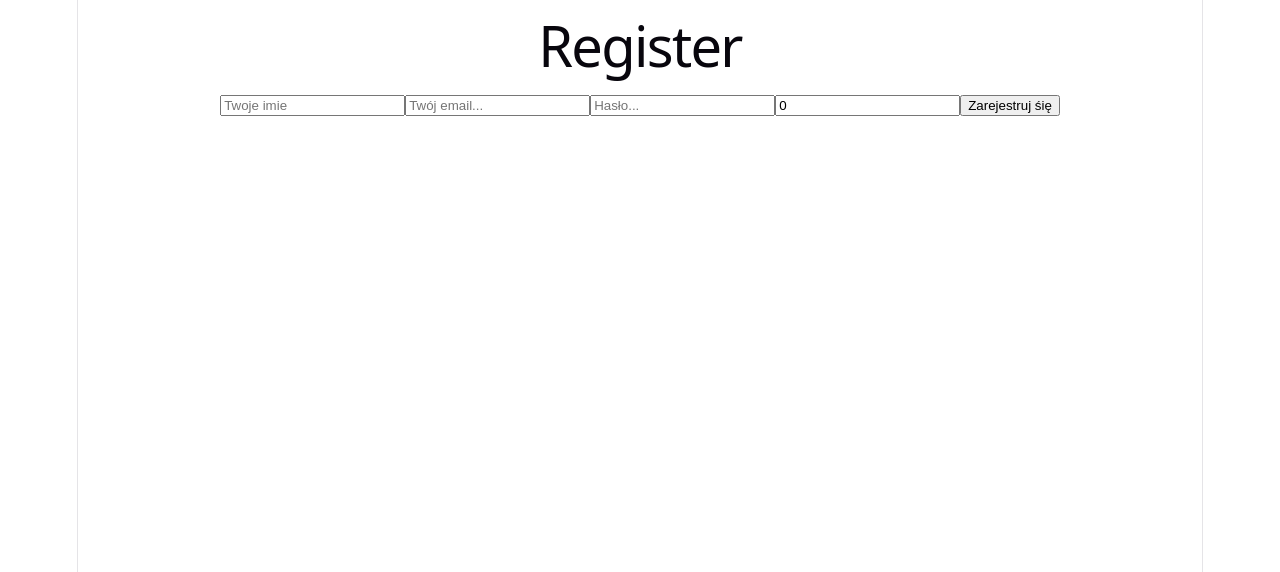
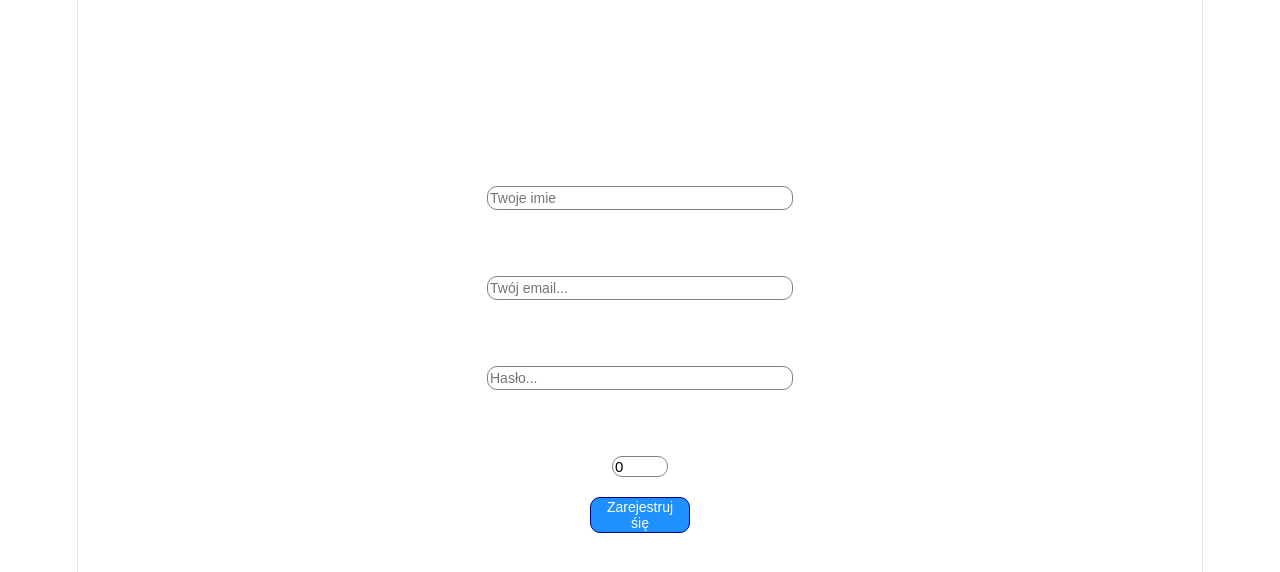
Before and after one commit to Tojt1/Trainingapp, a React app in the folder frontend/: page /register in a window 1280 px wide. Shown: the top 572 px of the page. Built offline with nearby package versions, Linux system fonts and the light colour scheme; the HTML template or start-up script is replaced by a standard one.

Commit message:
style for register and small changes in login style

```diff
--- a/frontend/src/assets/pages/Login.css
+++ b/frontend/src/assets/pages/Login.css
@@ -20,18 +20,24 @@
     gap: 12px;
 }
 
-.login-email{
+.form-label{
+    color: white;
+    font-size: 20px;
+}
+
+.input-str{
     width:300px;
     font-size:14px;
 
-    border: none;
+    border: 1px solid grey;
     border-radius: 10px;
     color: #a5a5a5;
 
     padding-bottom: 3px;
     padding-top:3px
+
 }
-.login-email:focus{
+.input-str:focus{
     background-color: black;
     color: white;
 }
@@ -53,7 +59,7 @@
     color: white;
 }
 
-.login-btn{
+.form-btn{
     background-color:dodgerblue;
     color: white;
     font-size: 14px;
--- a/frontend/src/assets/pages/Login.jsx
+++ b/frontend/src/assets/pages/Login.jsx
@@ -15,20 +15,27 @@ function Login (){
     return(
         <div className="login-container">
             <h1>Zaloguj się:</h1>
+
             <form className="login-form" onSubmit={handleSubmit}>
-                <input className="login-email"
+
+                <label className="form-label">email:</label>
+                <input className="input-str"
                        type="email"
                        placeholder="Twój email...."
                        value={email}
                        onChange={(e)=> setEmail(e.target.value)}
                 />
-                <input className="login-password"
+
+                <label className="form-label">password:</label>
+                <input className="input-str"
                        type="password"
                        placeholder="Hasło...."
                        value={password}
                        onChange={(e)=> setPassword(e.target.value)}
                 />
-                <button className="login-btn" type="submit"><strong>Zaloguj</strong></button>
+
+                <button className="form-btn" type="submit"><strong>Zaloguj</strong></button>
+
             </form>
         </div>
     )
--- /dev/null
+++ b/frontend/src/assets/pages/Register.css
@@ -0,0 +1,27 @@
+.register-container{
+    display: flex;
+    align-items: center;
+    flex-direction: column;
+    justify-content: center;
+}
+
+.register-container h1{
+    color: white;
+    padding-bottom: 50px;
+    font-size: 65px;
+}
+.register-form{
+    display: flex;
+    justify-content: center;
+    flex-direction: column;
+    align-items: center;
+    gap: 20px;
+}
+
+.input-age{
+    width: 50px;
+    font-size: 15px;
+
+    border: 1px solid grey;
+    border-radius: 10px;
+}
--- a/frontend/src/assets/pages/Register.jsx
+++ b/frontend/src/assets/pages/Register.jsx
@@ -1,4 +1,5 @@
 import { useState } from "react"
+import "./Register.css"
 
 function Register () {
     const [name, setName] = useState("")
@@ -10,31 +11,41 @@ function Register () {
         <div className="register-container">
             <h1>Register</h1>
             <form className="register-form">
+
+                <label className="form-label">Imie:</label>
                 <input className="input-str"
                        type="text"
                        placeholder="Twoje imie"
                        value={name}
                        onChange={(e) => setName(e.target.value)}
                 />
+
+                <label className="form-label">email:</label>
                 <input className="input-str"
                        type="email"
                        placeholder="Twój email..."
                        value={email}
                        onChange={(e) => setEmail(e.target.value)}
                 />
+
+                <label className="form-label">hasło:</label>
                 <input className="input-str"
                        type="password"
                        placeholder="Hasło..."
                        value={password}
                        onChange={(e) => setPassword(e.target.value)}
                 />
+
+                <label className="form-label">wiek:</label>
                 <input className="input-age"
                        type="number"
                        placeholder="0"
                        value={age}
                        onChange={(e) => setAge(e.target.value)}
                 />
-                <button>Zarejestruj śię</button>
+
+                <button className="form-btn" type="submit">Zarejestruj śię</button>
+
             </form>
         </div>
     )
```
